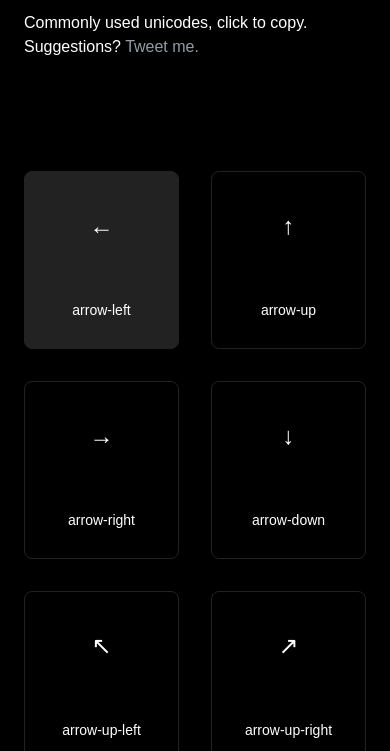
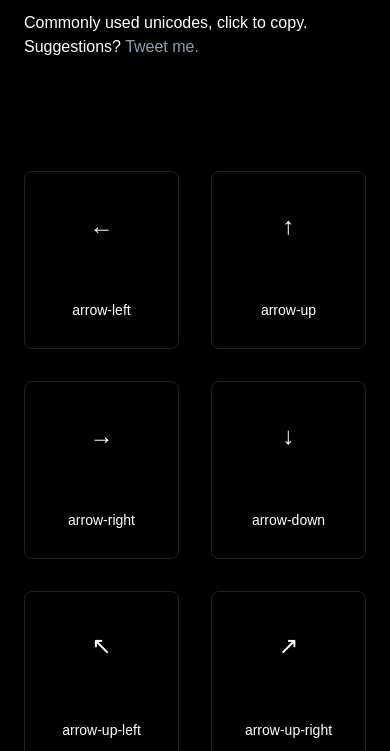
Before and after one commit to DavidWells/common, a plain HTML site: page index.html in a window 390 px wide. In both pictures the pointer is over the element 101 px from the left and 353 px from the top of the page. Shown: the part 93-844 px from the top of the page. Drawn offline with Linux system fonts and the light colour scheme.

Commit message:
removed bg from mobile itme

```diff
--- a/style.css
+++ b/style.css
@@ -174,6 +174,11 @@ a:hover {
     padding: 0px 24px;
     grid-template-columns: repeat(2, 1fr);
   }
+
+  .item:hover {
+    background-color: transparent;
+    transition: background-color 0.3s;
+  }
 }
 
 
```
